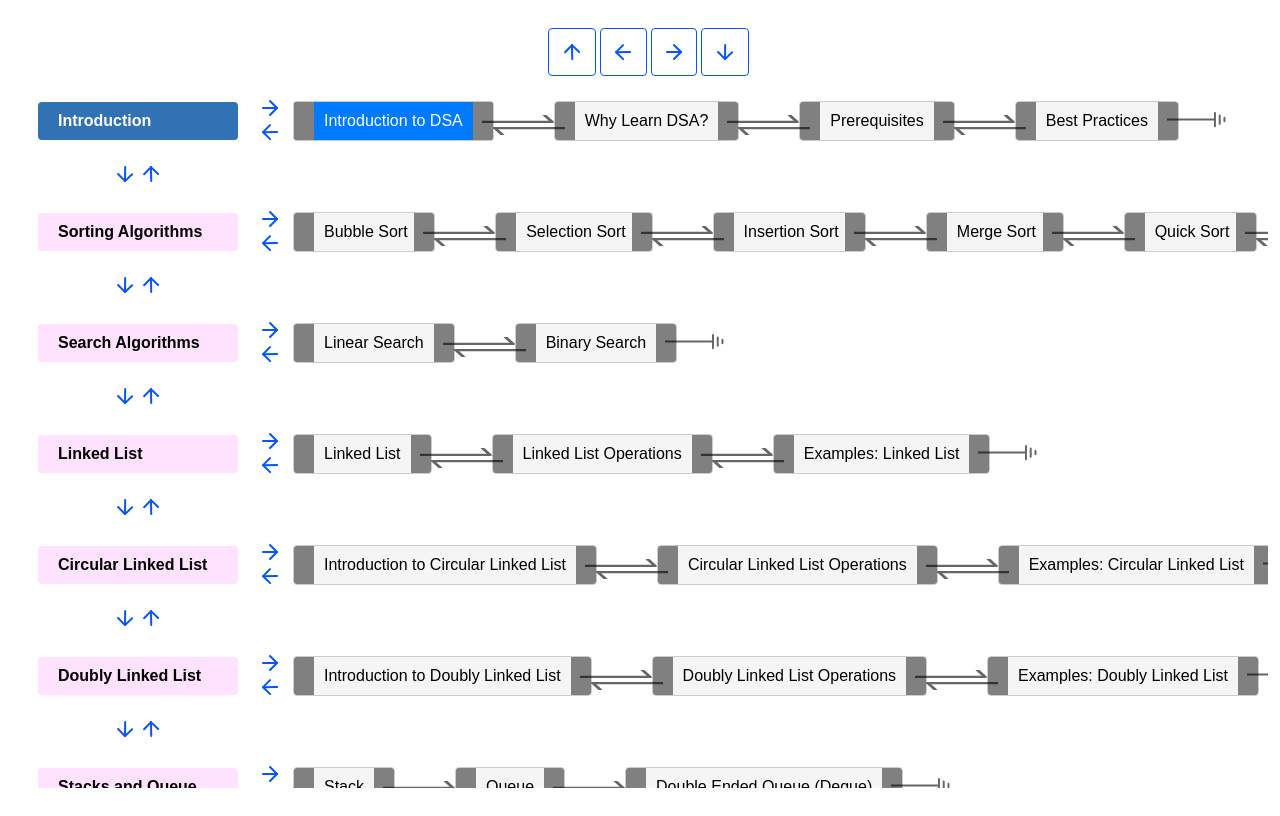
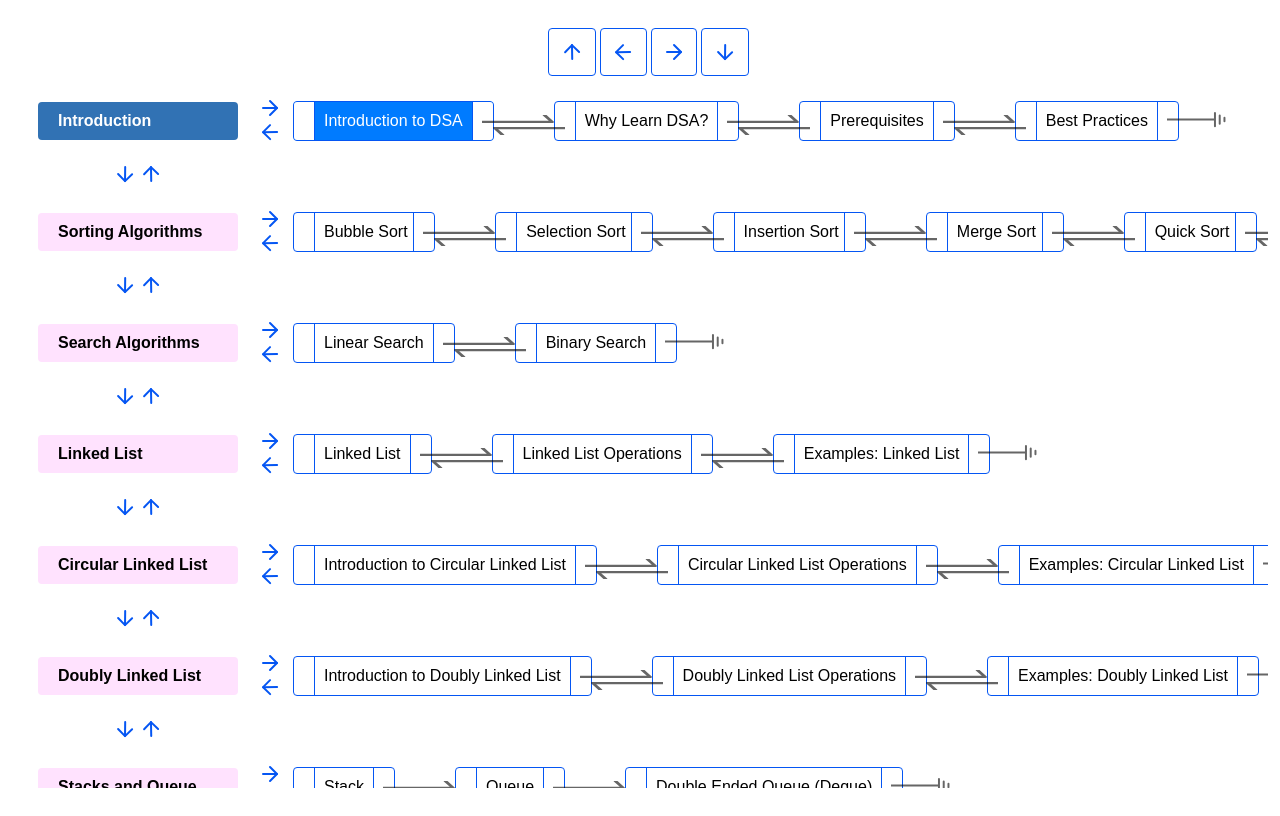
Before and after one commit to pandeysabin/dsa-course-navigation, a React (Create React App) app: page / in a window 1280 px wide. Built offline with nearby package versions, Linux system fonts and the light colour scheme.

Commit message:
add border colors to the node

```diff
--- a/src/App.css
+++ b/src/App.css
@@ -101,9 +101,9 @@
 .lesson {
   padding: 10px 30px;
   margin: 0px;
-  border: 1px solid #ccc;
+  border: 1px solid #0556f3;
   border-radius: 4px;
-  background-color: #f5f5f5;
+  background-color: #ffffff;
   transition: background-color 0.3s, transform 0.3s;
   white-space: nowrap;
   position: relative;
@@ -116,9 +116,9 @@
   position: absolute;
   width: 20px;
   height: 100%;
-  background-color: grey;
   top: 0;
   left: 0;
+  border-right: 1px solid #0556f3;
 }
 
 .lesson::after {
@@ -126,7 +126,7 @@
   position: absolute;
   width: 20px;
   height: 100%;
-  background-color: grey;
+  border-left: 1px solid #0556f3;
   top: 0;
   right: 0;
 }
@@ -134,6 +134,14 @@
 .lesson#active {
   background-color: #007bff;
   color: white;
+}
+
+.lesson#active::before {
+  background-color: #ffffff;
+}
+
+.lesson#active::after {
+  background-color: #ffffff;
 }
 
 /* Styling for traversal icons */
```
